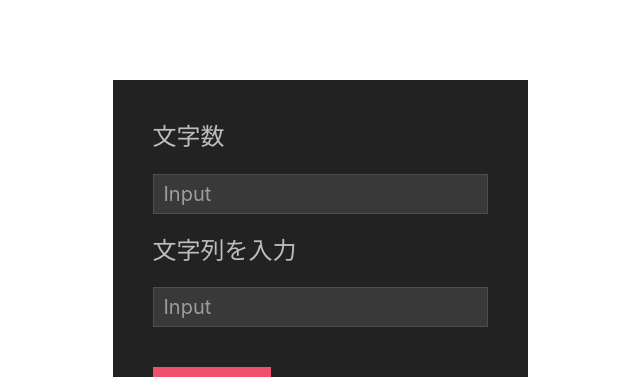
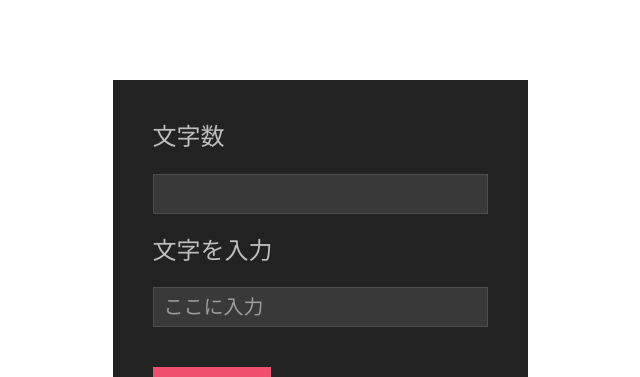
Before and after one commit to 183x/7, a plain HTML site: page index.html in a window 1280 px wide. Shown: the top 377 px of the page, without its empty margins (320-960 px from the left). Drawn offline with nearby package versions, Linux system fonts and the light colour scheme.

Commit message:
Update index.html

```diff
--- a/index.html
+++ b/index.html
@@ -40,16 +40,16 @@ function strCount() {
         <fieldset class="uk-fieldset">
             <legend class="uk-legend">文字数</legend>
             <div class="uk-margin">
-              <input id="text-box2" class="uk-input" type="text" placeholder="Input">
+              <input id="text-box2" class="uk-input" type="text">
             </div>
         </fieldset>
       </form>
 
       <form>
         <fieldset class="uk-fieldset">
-          <legend class="uk-legend">文字列を入力</legend>
+          <legend class="uk-legend">文字を入力</legend>
           <div class="uk-margin">
-            <input id="text-box" class="uk-input" type="text" placeholder="Input">
+            <input id="text-box" class="uk-input" type="text" placeholder="ここに入力">
           </div>
         </fieldset>
       </form>
```
